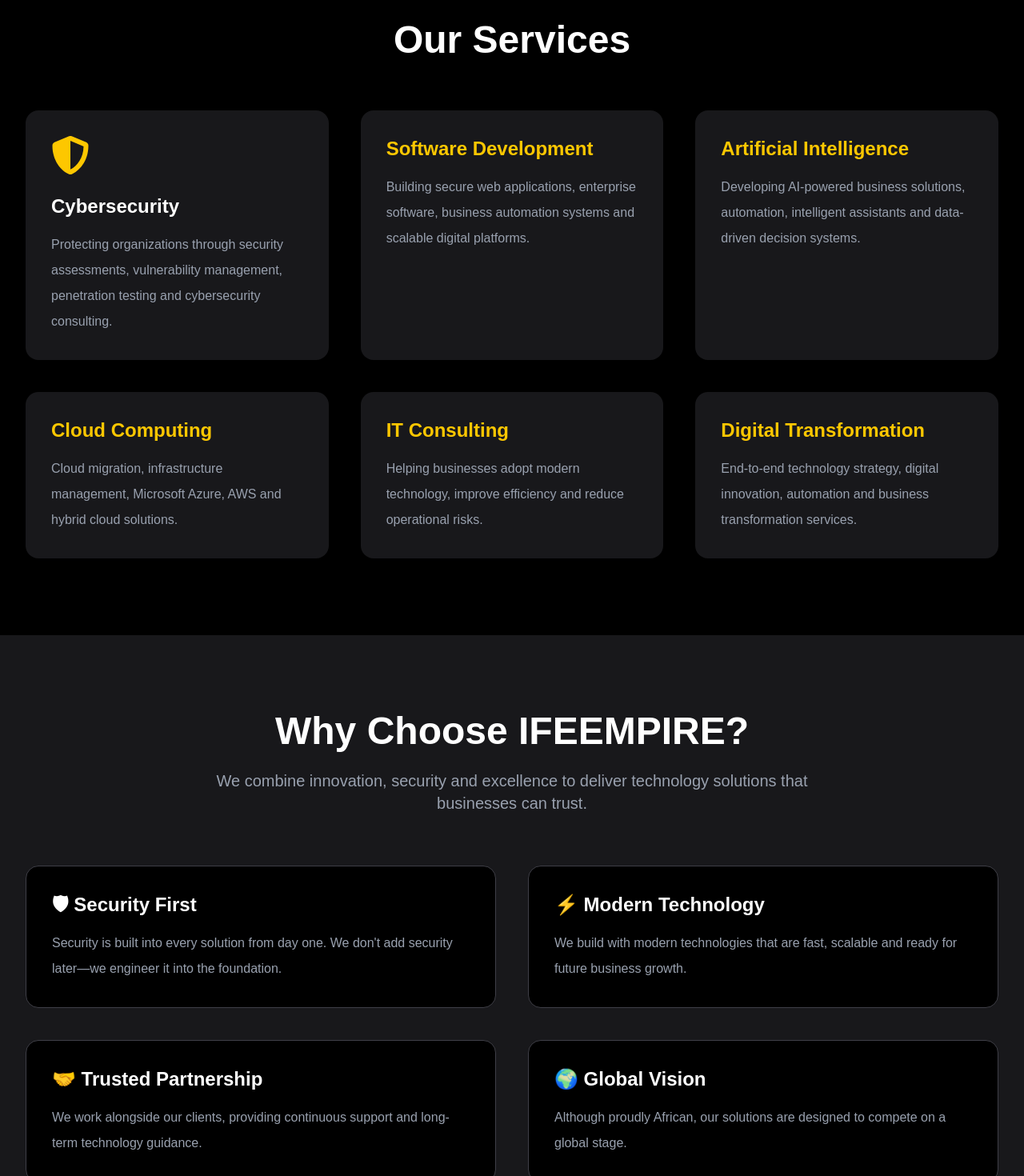
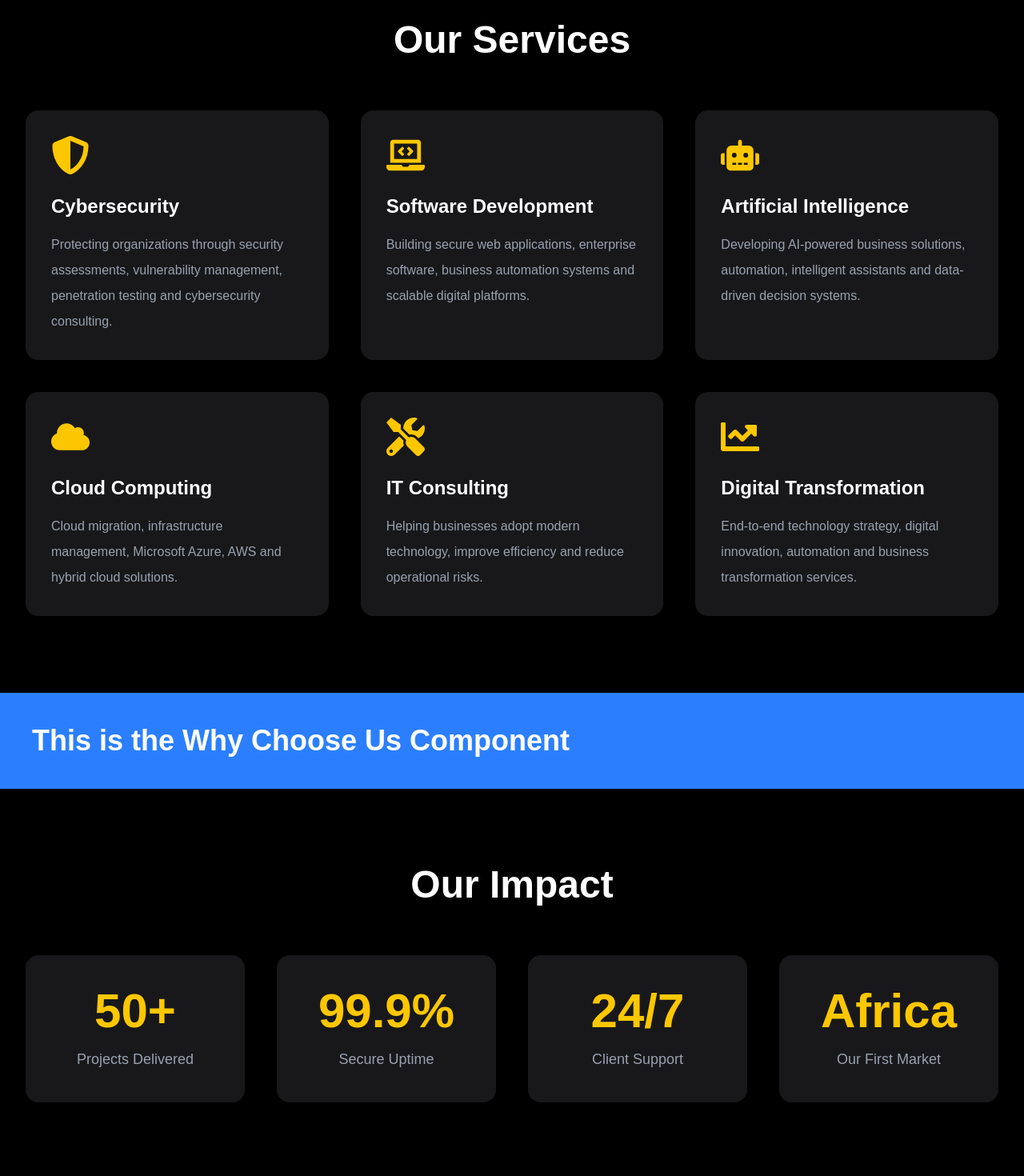
Before and after one commit to Ifeoluwagbade/ifeempire, a Next.js app: page / in a window 1280 px wide. Shown: the part 1540-3010 px from the top of the page at 80% size. Built offline with nearby package versions, Linux system fonts and the light colour scheme.

Commit message:
Refactor hompage sections into React components

```diff
--- a/app/page.tsx
+++ b/app/page.tsx
@@ -1,5 +1,7 @@
 import Navbar from "../components/Navbar";
 import Hero from "../components/Hero";
+import Services from "../components/Services";
+import WhyChooseUs from "../components/WhyChooseUs";
 import {
   FaShieldAlt,
   FaLaptopCode,
@@ -85,183 +87,11 @@
     </section>
 
     {/* Services Section */}
+<Services />
 
-<section
-  id="services"
-  className="bg-black py-24 px-8"
->
+{/* Why Choose Us */}
+<WhyChooseUs />
 
-  <div className="max-w-7xl mx-auto">
-
-    <h2 className="text-5xl font-bold text-center mb-16">
-      Our Services
-    </h2>
-
-    <div className="grid md:grid-cols-2 lg:grid-cols-3 gap-10">
-
-      <div className="bg-zinc-900 rounded-2xl p-8 hover:border hover:border-yellow-500 transition">
-
-       <div className="text-5xl text-yellow-400 mb-6">
-  <FaShieldAlt />
-</div>
-
-<h3 className="text-2xl font-bold mb-4">
-  Cybersecurity
-</h3>
-
-        <p className="text-gray-400 leading-8">
-          Protecting organizations through security assessments,
-          vulnerability management, penetration testing and
-          cybersecurity consulting.
-        </p>
-
-      </div>
-
-      <div className="bg-zinc-900 rounded-2xl p-8 hover:border hover:border-yellow-500 transition">
-
-        <h3 className="text-2xl font-bold mb-4 text-yellow-400">
-          Software Development
-        </h3>
-
-        <p className="text-gray-400 leading-8">
-          Building secure web applications,
-          enterprise software,
-          business automation systems
-          and scalable digital platforms.
-        </p>
-
-      </div>
-
-      <div className="bg-zinc-900 rounded-2xl p-8 hover:border hover:border-yellow-500 transition">
-
-        <h3 className="text-2xl font-bold mb-4 text-yellow-400">
-          Artificial Intelligence
-        </h3>
-
-        <p className="text-gray-400 leading-8">
-          Developing AI-powered business solutions,
-          automation,
-          intelligent assistants
-          and data-driven decision systems.
-        </p>
-
-      </div>
-
-      <div className="bg-zinc-900 rounded-2xl p-8 hover:border hover:border-yellow-500 transition">
-
-        <h3 className="text-2xl font-bold mb-4 text-yellow-400">
-          Cloud Computing
-        </h3>
-
-        <p className="text-gray-400 leading-8">
-          Cloud migration,
-          infrastructure management,
-          Microsoft Azure,
-          AWS and hybrid cloud solutions.
-        </p>
-
-      </div>
-
-      <div className="bg-zinc-900 rounded-2xl p-8 hover:border hover:border-yellow-500 transition">
-
-        <h3 className="text-2xl font-bold mb-4 text-yellow-400">
-          IT Consulting
-        </h3>
-
-        <p className="text-gray-400 leading-8">
-          Helping businesses adopt modern technology,
-          improve efficiency
-          and reduce operational risks.
-        </p>
-
-      </div>
-
-      <div className="bg-zinc-900 rounded-2xl p-8 hover:border hover:border-yellow-500 transition">
-
-        <h3 className="text-2xl font-bold mb-4 text-yellow-400">
-          Digital Transformation
-        </h3>
-
-        <p className="text-gray-400 leading-8">
-          End-to-end technology strategy,
-          digital innovation,
-          automation
-          and business transformation services.
-        </p>
-
-      </div>
-
-    </div>
-
-  </div>
-
-</section>
-{/* Why Choose Us */}
-
-<section className="bg-zinc-900 py-24 px-8">
-
-  <div className="max-w-7xl mx-auto">
-
-    <h2 className="text-5xl font-bold text-center mb-6">
-      Why Choose IFEEMPIRE?
-    </h2>
-
-    <p className="text-gray-400 text-center text-xl max-w-3xl mx-auto mb-16">
-      We combine innovation, security and excellence to deliver
-      technology solutions that businesses can trust.
-    </p>
-
-    <div className="grid md:grid-cols-2 gap-10">
-
-      <div className="bg-black rounded-2xl p-8 border border-zinc-700">
-        <h3 className="text-2xl font-bold mb-4">
-          🛡 Security First
-        </h3>
-
-        <p className="text-gray-400 leading-8">
-          Security is built into every solution from day one.
-          We don't add security later—we engineer it into the foundation.
-        </p>
-      </div>
-
-      <div className="bg-black rounded-2xl p-8 border border-zinc-700">
-        <h3 className="text-2xl font-bold mb-4">
-          ⚡ Modern Technology
-        </h3>
-
-        <p className="text-gray-400 leading-8">
-          We build with modern technologies that are fast,
-          scalable and ready for future business growth.
-        </p>
-      </div>
-
-      <div className="bg-black rounded-2xl p-8 border border-zinc-700">
-        <h3 className="text-2xl font-bold mb-4">
-          🤝 Trusted Partnership
-        </h3>
-
-        <p className="text-gray-400 leading-8">
-          We work alongside our clients, providing continuous
-          support and long-term technology guidance.
-        </p>
-      </div>
-
-      <div className="bg-black rounded-2xl p-8 border border-zinc-700">
-        <h3 className="text-2xl font-bold mb-4">
-          🌍 Global Vision
-        </h3>
-
-        <p className="text-gray-400 leading-8">
-          Although proudly African, our solutions are designed
-          to compete on a global stage.
-        </p>
-      </div>
-
-    </div>
-
-  </div>
-
-</section>
 {/* Statistics Section */}
 
 <section className="bg-black py-24 px-8">
--- /dev/null
+++ b/components/About.tsx
@@ -0,0 +1,7 @@
+export default function About() {
+  return (
+    <div>
+
+    </div>
+  );
+}
--- /dev/null
+++ b/components/Services.tsx
@@ -0,0 +1,117 @@
+import {
+  FaShieldAlt,
+  FaLaptopCode,
+  FaRobot,
+  FaCloud,
+  FaTools,
+  FaChartLine,
+} from "react-icons/fa";
+
+export default function Services() {
+  return (
+    <section id="services" className="bg-black py-24 px-8">
+      <div className="max-w-7xl mx-auto">
+
+        <h2 className="text-5xl font-bold text-center mb-16">
+          Our Services
+        </h2>
+
+        <div className="grid md:grid-cols-2 lg:grid-cols-3 gap-10">
+
+          <div className="bg-zinc-900 rounded-2xl p-8 hover:border hover:border-yellow-500 hover:-translate-y-2 transition duration-300">
+            <div className="text-5xl text-yellow-400 mb-6">
+              <FaShieldAlt />
+            </div>
+
+            <h3 className="text-2xl font-bold mb-4">
+              Cybersecurity
+            </h3>
+
+            <p className="text-gray-400 leading-8">
+              Protecting organizations through security assessments,
+              vulnerability management, penetration testing and
+              cybersecurity consulting.
+            </p>
+          </div>
+
+          <div className="bg-zinc-900 rounded-2xl p-8 hover:border hover:border-yellow-500 hover:-translate-y-2 transition duration-300">
+            <div className="text-5xl text-yellow-400 mb-6">
+              <FaLaptopCode />
+            </div>
+
+            <h3 className="text-2xl font-bold mb-4">
+              Software Development
+            </h3>
+
+            <p className="text-gray-400 leading-8">
+              Building secure web applications, enterprise software,
+              business automation systems and scalable digital platforms.
+            </p>
+          </div>
+
+          <div className="bg-zinc-900 rounded-2xl p-8 hover:border hover:border-yellow-500 hover:-translate-y-2 transition duration-300">
+            <div className="text-5xl text-yellow-400 mb-6">
+              <FaRobot />
+            </div>
+
+            <h3 className="text-2xl font-bold mb-4">
+              Artificial Intelligence
+            </h3>
+
+            <p className="text-gray-400 leading-8">
+              Developing AI-powered business solutions, automation,
+              intelligent assistants and data-driven decision systems.
+            </p>
+          </div>
+
+          <div className="bg-zinc-900 rounded-2xl p-8 hover:border hover:border-yellow-500 hover:-translate-y-2 transition duration-300">
+            <div className="text-5xl text-yellow-400 mb-6">
+              <FaCloud />
+            </div>
+
+            <h3 className="text-2xl font-bold mb-4">
+              Cloud Computing
+            </h3>
+
+            <p className="text-gray-400 leading-8">
+              Cloud migration, infrastructure management,
+              Microsoft Azure, AWS and hybrid cloud solutions.
+            </p>
+          </div>
+
+          <div className="bg-zinc-900 rounded-2xl p-8 hover:border hover:border-yellow-500 hover:-translate-y-2 transition duration-300">
+            <div className="text-5xl text-yellow-400 mb-6">
+              <FaTools />
+            </div>
+
+            <h3 className="text-2xl font-bold mb-4">
+              IT Consulting
+            </h3>
+
+            <p className="text-gray-400 leading-8">
+              Helping businesses adopt modern technology,
+              improve efficiency and reduce operational risks.
+            </p>
+          </div>
+
+          <div className="bg-zinc-900 rounded-2xl p-8 hover:border hover:border-yellow-500 hover:-translate-y-2 transition duration-300">
+            <div className="text-5xl text-yellow-400 mb-6">
+              <FaChartLine />
+            </div>
+
+            <h3 className="text-2xl font-bold mb-4">
+              Digital Transformation
+            </h3>
+
+            <p className="text-gray-400 leading-8">
+              End-to-end technology strategy, digital innovation,
+              automation and business transformation services.
+            </p>
+          </div>
+
+        </div>
+
+      </div>
+    </section>
+  );
+}
--- /dev/null
+++ b/components/WhyChooseUs.tsx
@@ -0,0 +1,9 @@
+export default function WhyChooseUs() {
+  return (
+    <section className="bg-blue-500 p-10">
+      <h2 className="text-4xl font-bold text-white">
+        This is the Why Choose Us Component
+      </h2>
+    </section>
+  );
+}
```
